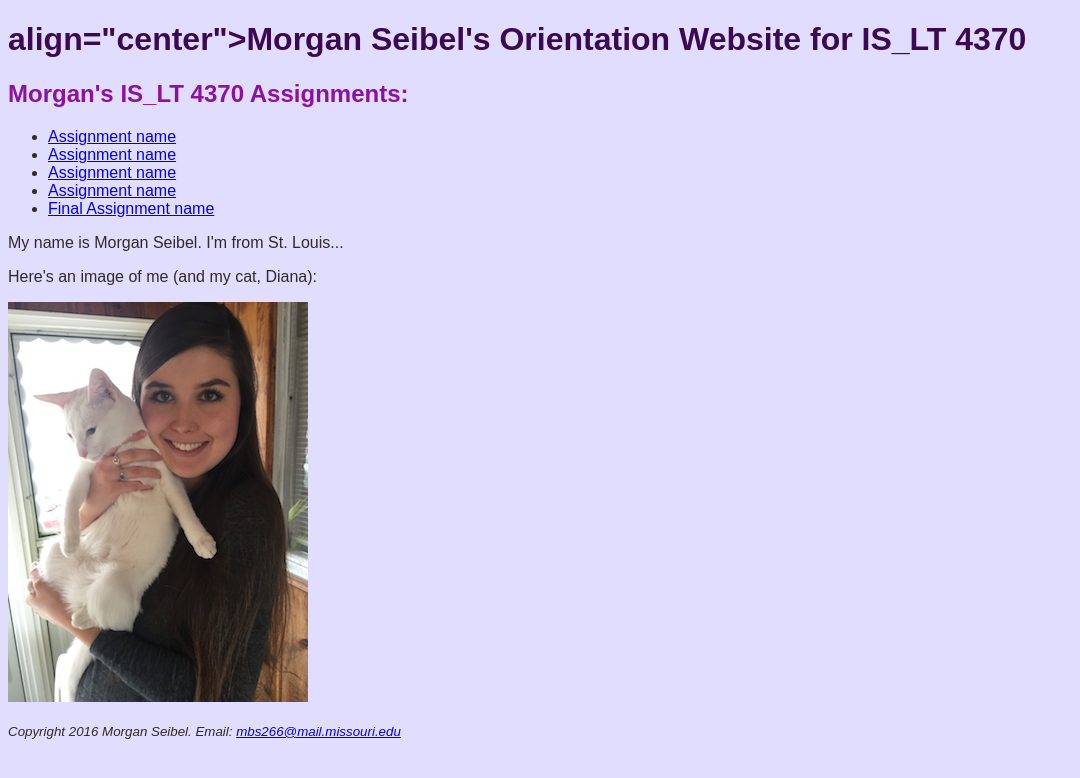
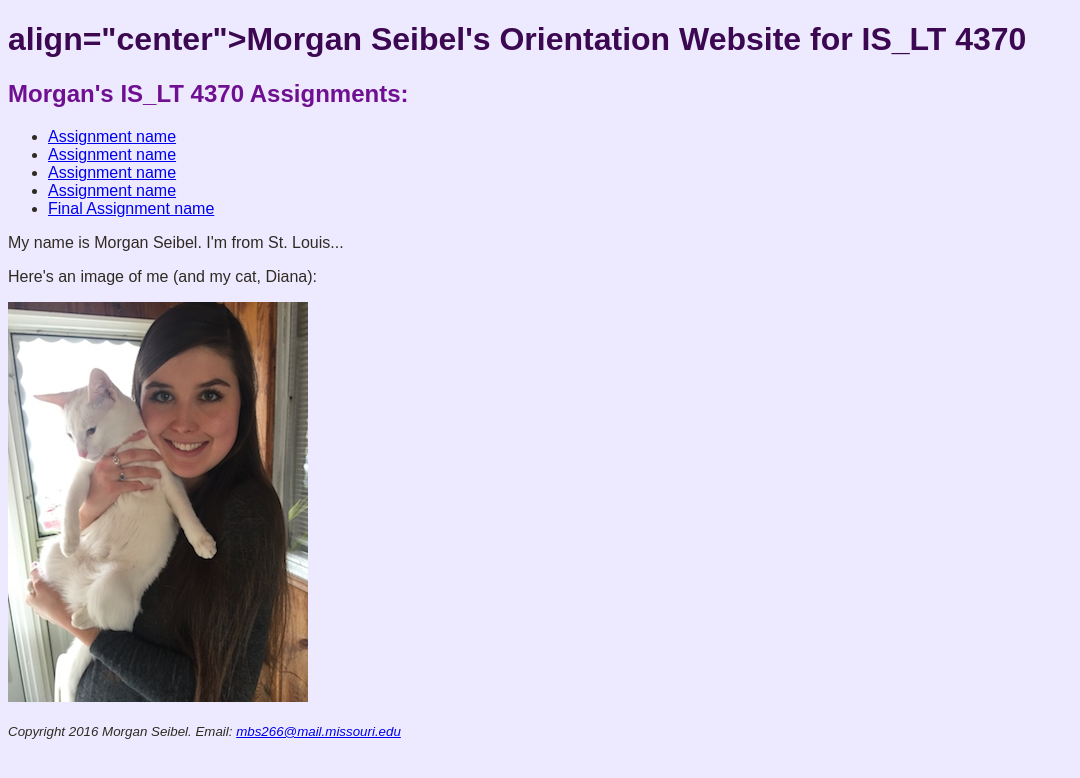
Before and after one commit to morganbseibel/morganbseibel.github.io, a plain HTML site: page seibelm-orientation.html in a window 1280 px wide. Shown: the whole page, without its empty margins (0-1080 px from the left). Drawn offline with Linux system fonts and the light colour scheme.

Commit message:
edited colors, centered h1

```diff
--- a/seibelm-orientation.html
+++ b/seibelm-orientation.html
@@ -4,14 +4,14 @@
 <meta charset="utf-8">
 <title>Morgan Seibel's Orientation Website for IS_LT 4370</title>
 <style>
-body { background-color: #E1DDFF; color: #302A23; font-family: Myriad Pro, sans-serif; }
+body { background-color: #EDEAFF; color: #302A23; font-family: Myriad Pro, sans-serif; }
 h1 { color: #3C0852; }
-h2 { color: #8E10A1; }
+h2 { color: #6F0F91; }
 </style>
 </head>
 <body>
     <header>
-        <h1>align="center">Morgan Seibel's Orientation Website for IS_LT 4370</h1>
+        <h1> align="center">Morgan Seibel's Orientation Website for IS_LT 4370</h1>
     </header>
     <h2>Morgan's IS_LT 4370 Assignments:</h2>
     <nav>
```
